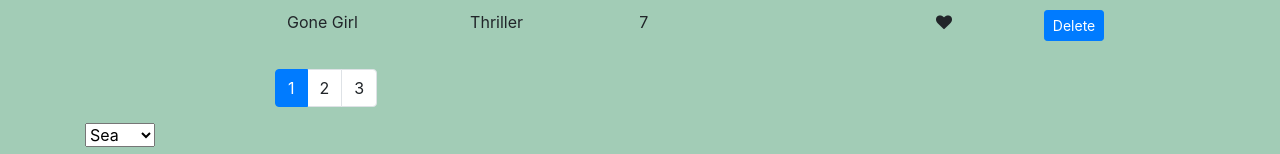
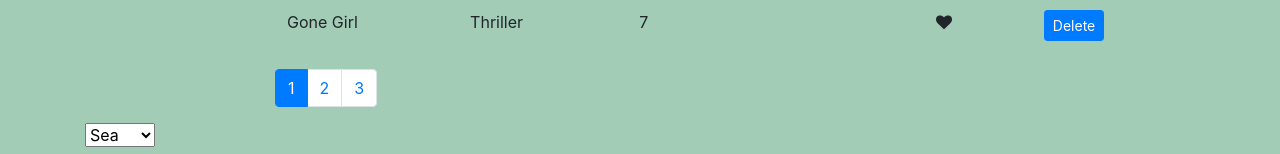
Before and after one commit to baboettcher/classroom-library, a React (Create React App) app: page / in a window 1280 px wide. Shown: the part 313-467 px from the top of the page. Built offline with nearby package versions, Linux system fonts and the light colour scheme.

Commit message:
cleanup warnings

```diff
--- a/src/components/Movies.jsx
+++ b/src/components/Movies.jsx
@@ -14,7 +14,7 @@ class Movies extends Component {
     genre: [],
     currentPage: 1,
     pageSize: 4,
-    selectedGenreFilter: "",
+    selectedGenreFilter: {},
     filteredMovies: [],
     sortColumn: { path: "title", order: "asc" }
   };
--- a/src/components/common/Like.jsx
+++ b/src/components/common/Like.jsx
@@ -1,4 +1,4 @@
-import React, { Component } from "react";
+import React from "react";
 
 /* class Like extends Component {
   render() {
--- a/src/components/common/ListGroup.jsx
+++ b/src/components/common/ListGroup.jsx
@@ -1,13 +1,12 @@
 import React from "react";
-import _ from "lodash";
 import PropTypes from "prop-types";
 
 const ListGroup = props => {
   let {
-    items,
+    items, // item in list menu
     textProperty,
     valueProperty,
-    onItemSelect,
+    onItemSelect, // function to set state
     itemSelected
   } = props;
 
@@ -15,7 +14,7 @@ const ListGroup = props => {
     return (
       <li
         className={
-          itemSelected == singleItem[textProperty]
+          itemSelected === singleItem[textProperty]
             ? "list-group-item active"
             : "list-group-item"
         }
@@ -26,15 +25,13 @@ const ListGroup = props => {
       </li>
     );
   });
-  return <ul class="list-group">{genresMenu}</ul>;
+  return <ul className="list-group">{genresMenu}</ul>;
 };
 
 ListGroup.propTypes = {
-  genres: PropTypes.array.isRequired,
-  handleFilterClick: PropTypes.func.isRequired,
-  pageSize: PropTypes.number.isRequired,
-  totalItemCount: PropTypes.number.isRequired,
-  onPageChange: PropTypes.func.isRequired
+  items: PropTypes.array.isRequired,
+  onItemSelect: PropTypes.func.isRequired,
+  itemSelected: PropTypes.object.isRequired
 };
 
 ListGroup.defaultProps = {
--- a/src/components/common/Pagination.jsx
+++ b/src/components/common/Pagination.jsx
@@ -13,16 +13,16 @@ const Pagination = props => {
         {pagesCount.map(page => {
           return (
             <li
-              className={page == currentPage ? "page-item active" : "page-item"}
               key={page}
+              className={page === currentPage ? "page-item active" : "page-item"}
             >
-              <a
+              <button
                 className="page-link"
-                active
                 onClick={() => onPageChange(page)}
+                href="#"
               >
                 {page}
-              </a>
+              </button>
             </li>
           );
         })}
--- a/src/components/moviesTable.jsx
+++ b/src/components/moviesTable.jsx
@@ -12,6 +12,7 @@ class MoviesTable extends Component {
     }
     onSort(sortColumnTemp)
   }
+
 
 
   render() {
```
Also changed, not shown: src/App.js (+12 -8 lines), src/components/common/tableHeader.jsx (added, +12 -0 lines).
